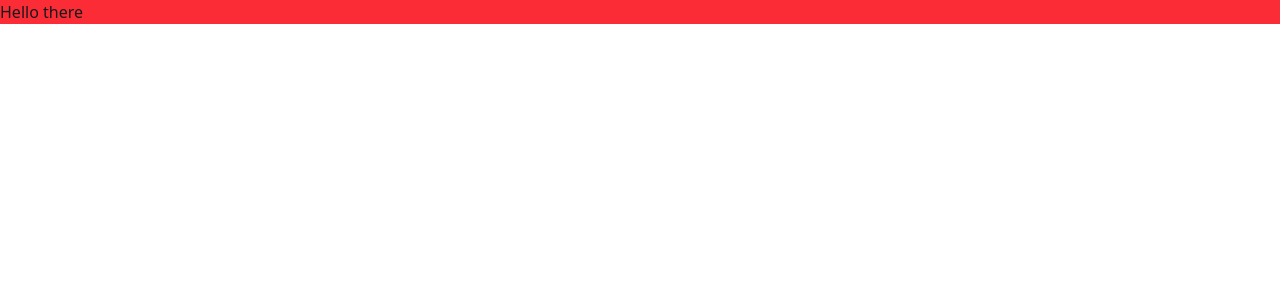
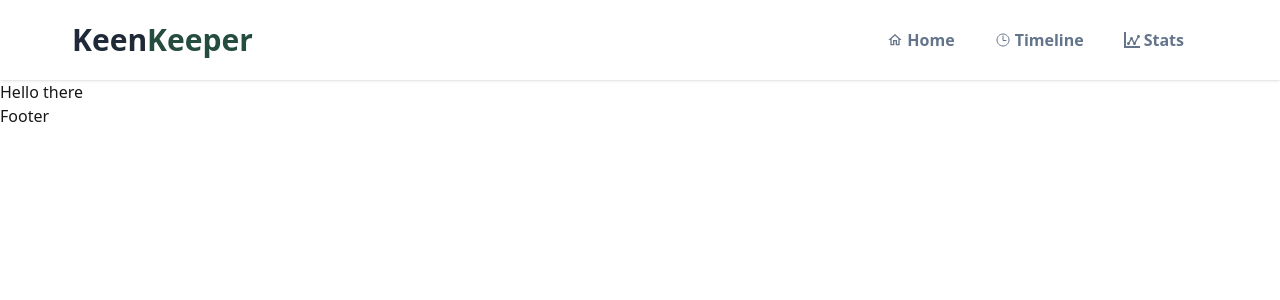
Before and after one commit to jumana-rahman/A07-Keen-Keeper, a Next.js app: page / in a window 1280 px wide. Shown: the top 300 px of the page. Built offline with nearby package versions, Linux system fonts and the light colour scheme.

Commit message:
added Navbar UI

```diff
--- a/package.json
+++ b/package.json
@@ -11,7 +11,8 @@
   "dependencies": {
     "next": "16.2.3",
     "react": "19.2.4",
-    "react-dom": "19.2.4"
+    "react-dom": "19.2.4",
+    "react-icons": "^5.6.0"
   },
   "devDependencies": {
     "@tailwindcss/postcss": "^4",
--- a/src/app/friend/[id]/page.jsx
+++ b/src/app/friend/[id]/page.jsx
@@ -1,6 +1,8 @@
 import React from 'react';
 
-const page = () => {
+const FriendPage = async ({params}) => {
+    const {id} = await params;
+    console.log(id, "params");
     return (
         <div>
             friends
@@ -8,4 +10,4 @@ const page = () => {
     );
 };
 
-export default page;
+export default FriendPage;
--- a/src/app/layout.js
+++ b/src/app/layout.js
@@ -1,5 +1,7 @@
 import { Geist, Geist_Mono } from "next/font/google";
 import "./globals.css";
+import Navbar from "@/components/shared/Navbar";
+import Footer from "@/components/shared/Footer";
 
 const geistSans = Geist({
   variable: "--font-geist-sans",
@@ -13,7 +15,7 @@ const geistMono = Geist_Mono({
 
 export const metadata = {
   title: "Keen Keeper",
-  description: "Generated by create next app",
+  description: "Stay connected with your friends",
 };
 
 export default function RootLayout({ children }) {
@@ -24,7 +26,9 @@ export default function RootLayout({ children }) {
       className={`${geistSans.variable} ${geistMono.variable} h-full antialiased`}
     >
       <body className="min-h-full flex flex-col">
+        <Navbar/>
         {children}
+        <Footer/>
       </body>
     </html>
   );
--- a/src/app/page.js
+++ b/src/app/page.js
@@ -2,6 +2,6 @@
 
 export default function Home() {
   return (
-   <h2 className="bg-red-500">Hello there</h2>
+   <h2>Hello there</h2>
   );
 }
--- a/src/app/stats/page.jsx
+++ b/src/app/stats/page.jsx
@@ -1,6 +1,10 @@
 import React from 'react';
 
-const page = () => {
+export const metadata = {
+  title: "Keen Keeper | Stats",
+};
+
+const StatsPage = () => {
     return (
         <div>
             stats
@@ -8,4 +12,4 @@ const page = () => {
     );
 };
 
-export default page;
+export default StatsPage;
--- a/src/app/timeline/page.jsx
+++ b/src/app/timeline/page.jsx
@@ -1,6 +1,10 @@
 import React from 'react';
 
-const page = () => {
+export const metadata = {
+  title: "Keen Keeper | Timeline",
+};
+
+const TimelinePage = () => {
     return (
         <div>
             Timeline
@@ -8,4 +12,4 @@ const page = () => {
     );
 };
 
-export default page;
+export default TimelinePage;
--- /dev/null
+++ b/src/components/shared/Footer.jsx
@@ -0,0 +1,11 @@
+import React from 'react';
+
+const Footer = () => {
+    return (
+        <div>
+            Footer
+        </div>
+    );
+};
+
+export default Footer;
--- /dev/null
+++ b/src/components/shared/Navbar.jsx
@@ -0,0 +1,69 @@
+import Link from 'next/link';
+import React from 'react';
+import { ImStatsDots } from 'react-icons/im';
+import { IoTimeOutline } from 'react-icons/io5';
+import { MdOutlineHome } from "react-icons/md";
+
+const Navbar = () => {
+    const navItems = [
+    {
+      path: "/",
+      icon: <MdOutlineHome />,
+      text: "Home",
+    },
+    {
+      path: "/timeline",
+      icon: <IoTimeOutline />,
+      text: "Timeline",
+    },
+    {
+      path: "/stats",
+      icon: <ImStatsDots />,
+      text: "Stats",
+    }
+  ];
+
+    return (
+        <div className="bg-base-100 shadow-sm">
+            <div className="navbar w-[90%] mx-auto">
+                <div className="navbar-start">
+                    <div className="dropdown">
+                        <div tabIndex={0} role="button" className="btn btn-ghost lg:hidden">
+                            <svg xmlns="http://www.w3.org/2000/svg" className="h-5 w-5" fill="none" viewBox="0 0 24 24" stroke="currentColor"> <path strokeLinecap="round" strokeLinejoin="round" strokeWidth="2" d="M4 6h16M4 12h8m-8 6h16" /> </svg>
+                        </div>
+                        <ul
+                            tabIndex="-1"
+                            className="menu menu-sm dropdown-content bg-base-100 rounded-box z-1 mt-3 w-52 p-2 shadow">
+
+                            {
+                            navItems.map((item, index) => (
+                                <Link key={index} href={item.path} className='p-3 rounded-md bg-transparent flex items-center gap-1 text-[#64748b] font-semibold text-[16px] transition-all duration-300 hover:p-3 hover:bg-[#244d3f] hover:text-white'>
+                                    {item.icon}{item.text}
+                                </Link>
+                            ))
+                        }
+                        </ul>
+                    </div>
+
+                    <Link href="/" className="text-3xl text-[#244d3f] font-semibold"><span className='text-[#1f2937] font-bold'>Keen</span>Keeper</Link>
+                </div>
+
+                <div className="navbar-end hidden lg:flex">
+                    <ul className="menu menu-horizontal px-3 gap-4">
+                        {
+                            navItems.map((item, index) => (
+                                <Link key={index} href={item.path} className='p-3 rounded-md bg-transparent flex items-center gap-1 text-[#64748b] font-semibold text-[16px] transition-all duration-300 hover:p-3 hover:bg-[#244d3f] hover:text-white'>
+                                    {item.icon}{item.text}
+                                </Link>
+                            ))
+                        }
+                    </ul>
+
+                </div>
+
+            </div>
+        </div>
+    );
+};
+
+export default Navbar;
```
Also changed, not shown: 1 other file (tests, documents, lock files or other folders).
